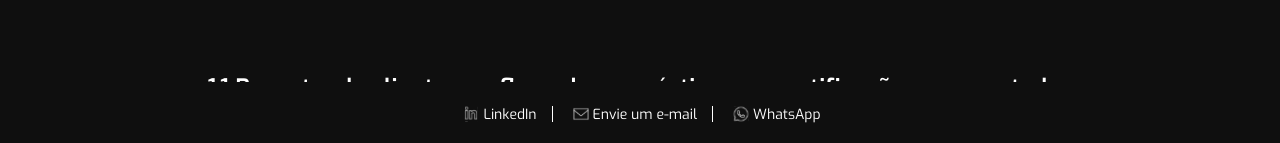
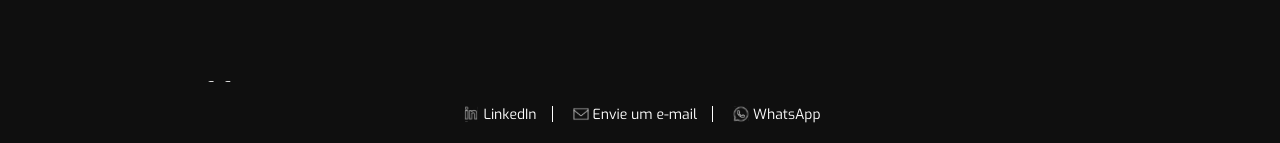
Before and after one commit to FilipeSall/Veronicabvs, a React (Vite) app: page /case/1 in a window 1280 px wide. Shown: the part 670-813 px from the top of the page. Built offline with nearby package versions, Linux system fonts and the light colour scheme.

Commit message:
update: ID text nos titulos

```diff
--- a/src/pages/case-page/caseBemol/CaseBemol.tsx
+++ b/src/pages/case-page/caseBemol/CaseBemol.tsx
@@ -125,7 +125,7 @@
             <section className='chapter' id='chapter-1-2'>
                 <div className='case-title__wrapper'>
                     <div className='title-text__container '>
-                        <h3 className='strong-white'>1.2 Outras entregas</h3>
+                        <h3 className='strong-white'><span className='id-text'>1.2</span> Outras entregas</h3>
                         <p className='description-text strong-white'>Fluxogramas completos do produto Empréstimo Pessoal</p>
                     </div>
                 </div>
@@ -173,7 +173,7 @@
 
                 <div className="subsection">
                     <div className='title-text__container'>
-                        <h3 className='strong-white'>1.3 Outras entregas</h3>
+                        <h3 className='strong-white'><span className='id-text'>1.3</span> Outras entregas</h3>
                         <p className='content-text'>
                             Todas as propostas foram guiadas pela abordagem de Data-Driven Design
                             — desde a identificação da dor e definição do problema até o plano de acompanhamento pós-lançamento.
--- a/src/pages/case-page/caseBemol/casebemol.module.scss
+++ b/src/pages/case-page/caseBemol/casebemol.module.scss
@@ -8,7 +8,7 @@
     width: 100%;
 }
 
-.pushNotificationsContainer{
+.pushNotificationsContainer {
     display: flex;
     width: 85%;
     justify-content: space-evenly;
@@ -22,7 +22,7 @@
     margin-bottom: 40px;
 }
 
-.cardsEnumeradosContainer{
+.cardsEnumeradosContainer {
     display: flex;
     width: 100%;
     justify-content: center;
--- a/src/pages/case-page/escopecasepage.scss
+++ b/src/pages/case-page/escopecasepage.scss
@@ -123,6 +123,10 @@
     color: #F3DA8B;
 }
 
+.id-text {
+    font-size: 32px;
+}
+
 .list-wrapper {
     margin: 40px 0;
     width: 100%;
@@ -150,8 +154,6 @@
     color: var(--textColor);
 }
 
-
-
 // UTILS
 .strong-white {
     color: #FFFFFF !important;
--- a/src/pages/components/case-title/CaseTitle.tsx
+++ b/src/pages/components/case-title/CaseTitle.tsx
@@ -21,7 +21,7 @@
     return (
         <div className={styles.caseTitleWrapper} ref={wrapperRef}>
             <h2 className={styles.caseTitle} ref={titleRef}>
-                {id && id}  {title}
+                <span className={styles.id}>{id && id}</span>  {title}
             </h2>
             {subTitle && <p className={styles.caseSubtitle}>{subTitle}</p>}
         </div>
--- a/src/pages/components/case-title/casetitle.module.scss
+++ b/src/pages/components/case-title/casetitle.module.scss
@@ -2,6 +2,10 @@
     text-align: center;
     --title-width: auto;
     margin: 40px 0;
+}
+
+.id {
+    font-size: 32px;
 }
 
 .caseTitle {
```
